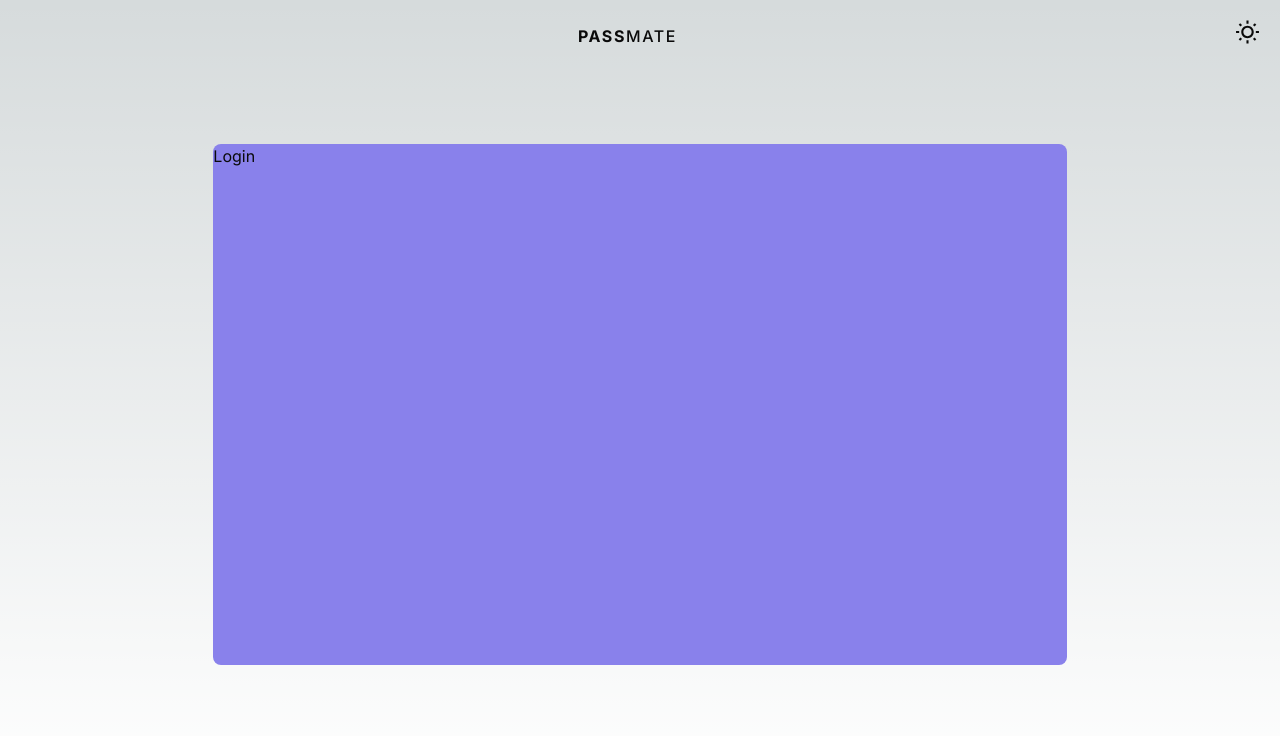
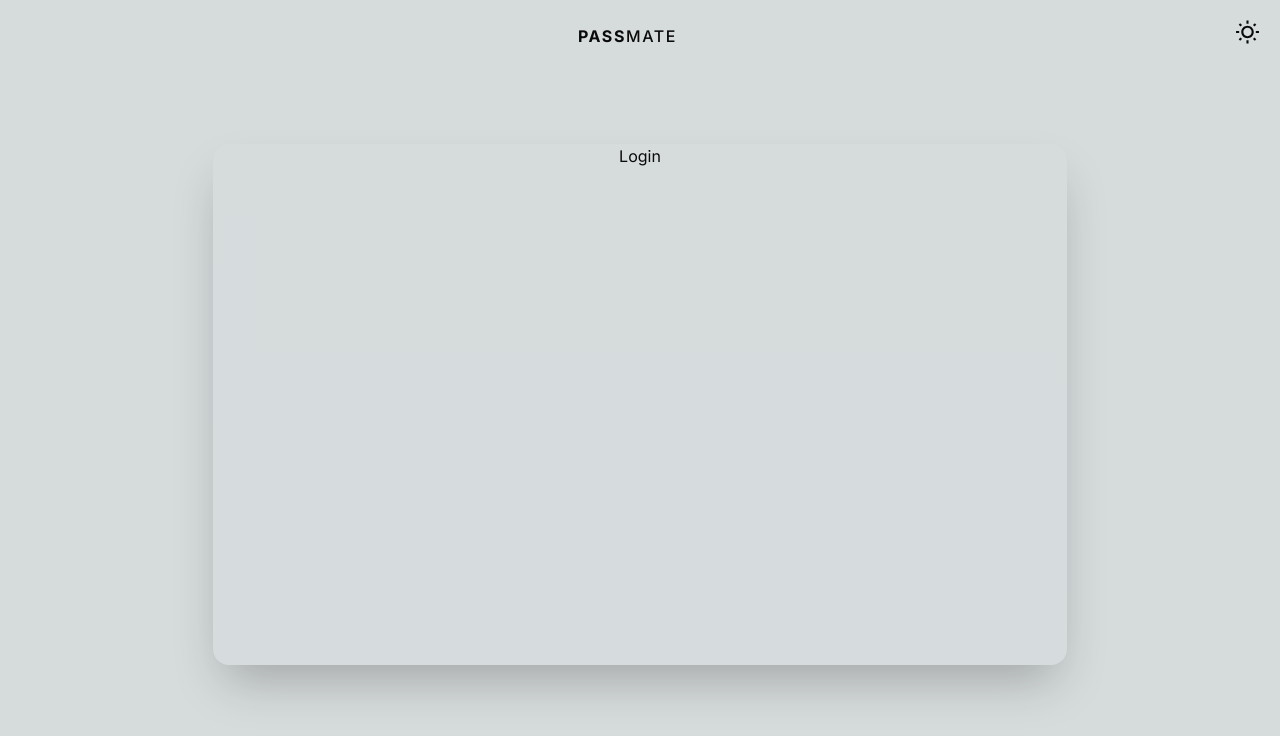
Before and after one commit to manan-malhotra/passmate, a Next.js app: page /login in a window 1280 px wide. Shown: the top 736 px of the page. Built offline with nearby package versions, Linux system fonts and the light colour scheme.

Commit message:
Login page card

```diff
--- a/src/app/globals.css
+++ b/src/app/globals.css
@@ -5,15 +5,15 @@
 :root {
   --foreground-rgb: 10, 10, 10;
   --background-start-rgb: 214, 219, 220;
-  --background-end-rgb: 255, 255, 255;
-  --primary: rgb(137, 129, 235);
+  --background-end-rgb: 214, 219, 220;
+  --primary: 214, 219, 221;
 }
 
 [data-theme="dark"] {
   --foreground-rgb: 255, 255, 255;
   --background-start-rgb: 38, 38, 38;
   --background-end-rgb: 23, 23, 23;
-  --primary: rgb(37, 99, 235);
+  --primary: 30, 30, 30;
 }
 
 body {
@@ -26,7 +26,8 @@ body {
     rgb(var(--background-start-rgb));
 }
 .bg-primary {
-  background-color: var(--primary);
+  background: linear-gradient(to bottom, transparent, rgb(var(--primary)))
+    rgb(var(--background-start-rgb));
 }
 @layer utilities {
   .text-balance {
--- a/src/app/layout.tsx
+++ b/src/app/layout.tsx
@@ -2,6 +2,7 @@ import type { Metadata } from "next";
 import { Inter } from "next/font/google";
 import "./globals.css";
 import { ThemeProvider } from "next-themes";
+import Topbar from "@/components/topbar";
 const inter = Inter({ subsets: ["latin"] });
 
 export const metadata: Metadata = {
--- a/src/app/login/page.tsx
+++ b/src/app/login/page.tsx
@@ -5,8 +5,8 @@ export default function Home() {
     <div className="h-screen">
       <Topbar />
       <div className="flex flex-col h-5/6 items-center justify-center py-2">
-        <div className="bg-primary md:h-4/5 h-5/6 md:w-2/3 w-5/6 rounded-lg mt-auto mb-auto">
-          <p>Login</p>
+        <div className="shadow-2xl bg-primary md:h-4/5 h-5/6 md:w-2/3 w-5/6 rounded-2xl mt-auto mb-auto">
+          <p className="text-center">Login</p>
         </div>
       </div>
     </div>
```
